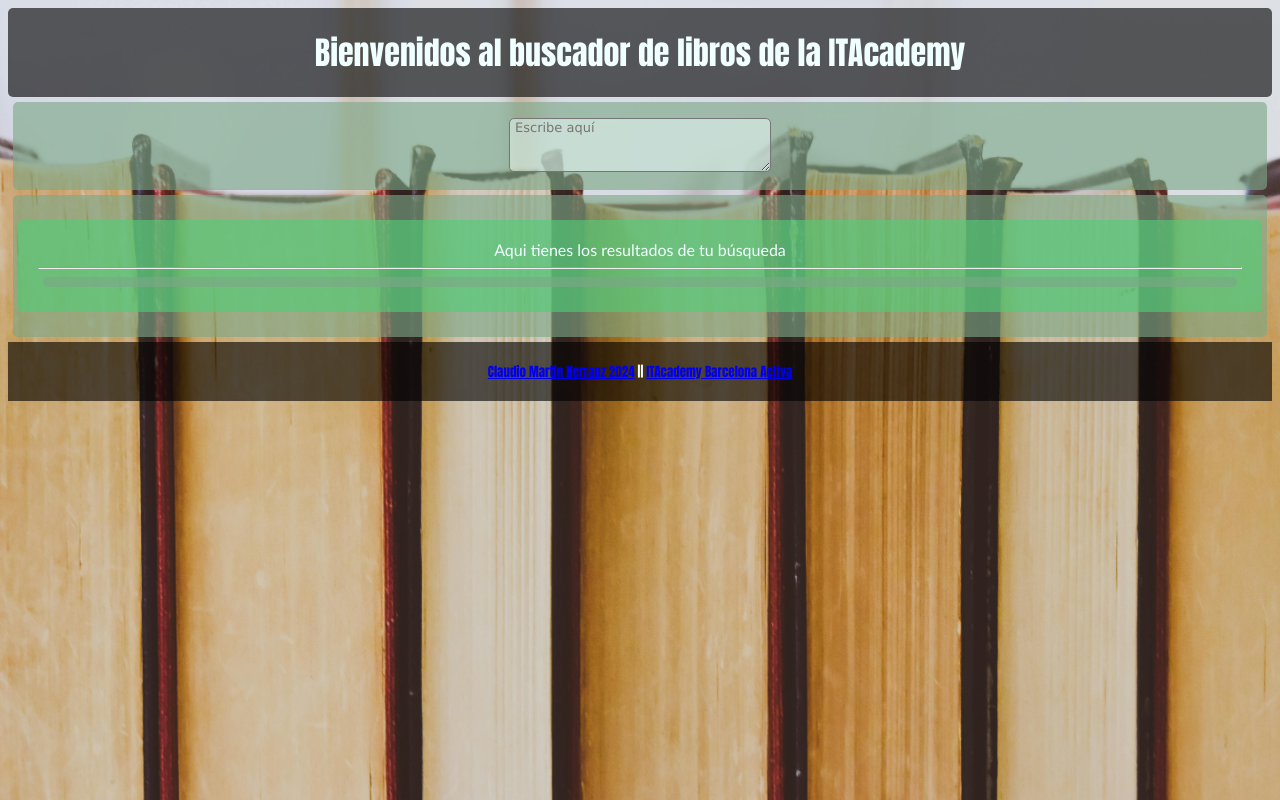
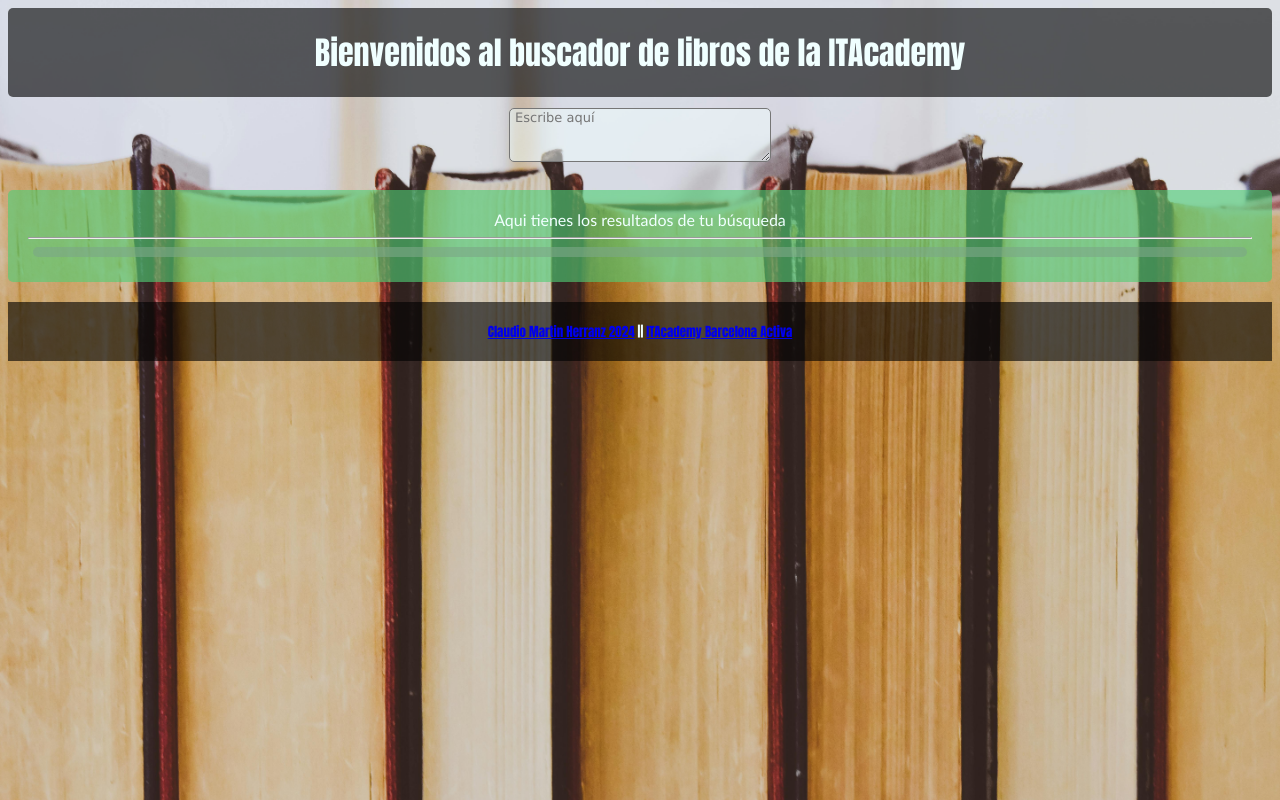
Before and after one commit to ClaudioMartinH/entrega-2.1, a website with bundled scripts: page index.html in a window 1280 px wide. Built offline with nearby package versions, Linux system fonts and the light colour scheme.

Commit message:
retoques css

```diff
--- a/index.html
+++ b/index.html
@@ -8,7 +8,7 @@
 </head>
 <body>
     <header class="encabezado">Bienvenidos al buscador de libros de la ITAcademy</header>
-    <div>
+
     <p>
     <textarea
     title="Introduce aqui el nombre del libro o el de su autor"
@@ -19,8 +19,6 @@
     placeholder="Escribe aquí"
     ></textarea>
     </p>
-</div>
-<div>
     <p>
         <div class="container">
       Aqui tienes los resultados de tu búsqueda
```
